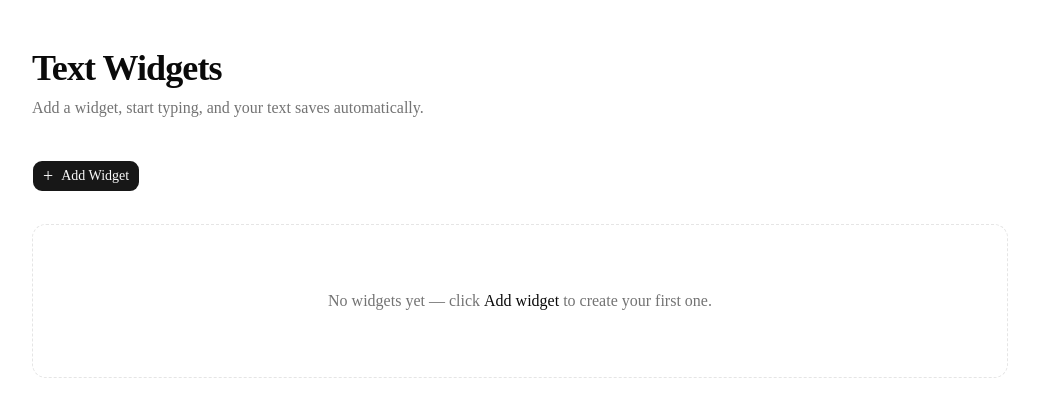
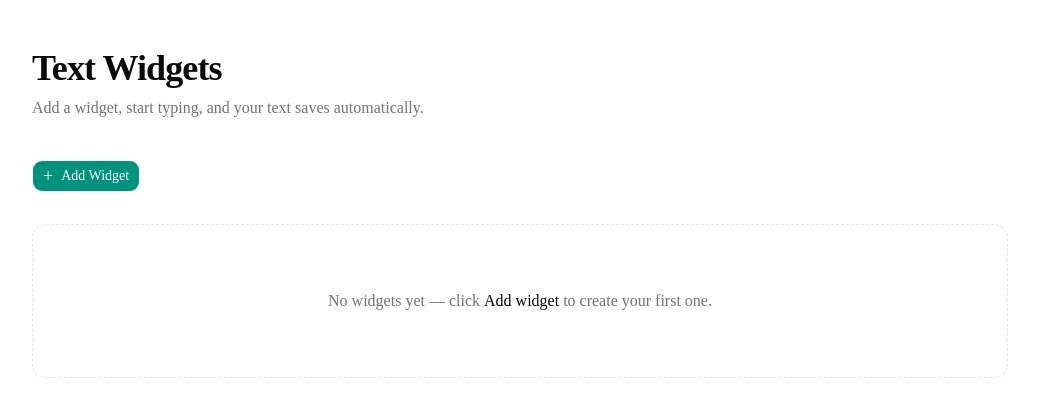
Before and after one commit to otisparsons/trumpet-text-widgets, a Next.js app: page / in a window 1280 px wide. Shown: the top 416 px of the page, without its empty margins (120-1159 px from the left). Built offline with nearby package versions, Linux system fonts and the light colour scheme.

Commit message:
fixing a root colour issue

```diff
--- a/app/globals.css
+++ b/app/globals.css
@@ -55,7 +55,7 @@
   --card-foreground: oklch(0.145 0 0);
   --popover: oklch(1 0 0);
   --popover-foreground: oklch(0.145 0 0);
-  --primary: oklch(0.205 0 0);
+  --primary: oklch(0.58 0.13 180);
   --primary-foreground: oklch(0.985 0 0);
   --secondary: oklch(0.97 0 0);
   --secondary-foreground: oklch(0.205 0 0);
@@ -66,7 +66,7 @@
   --destructive: oklch(0.577 0.245 27.325);
   --border: oklch(0.922 0 0);
   --input: oklch(0.922 0 0);
-  --ring: oklch(0.708 0 0);
+  --ring: oklch(0.58 0.13 180);
   --chart-1: oklch(0.87 0 0);
   --chart-2: oklch(0.556 0 0);
   --chart-3: oklch(0.439 0 0);
```
